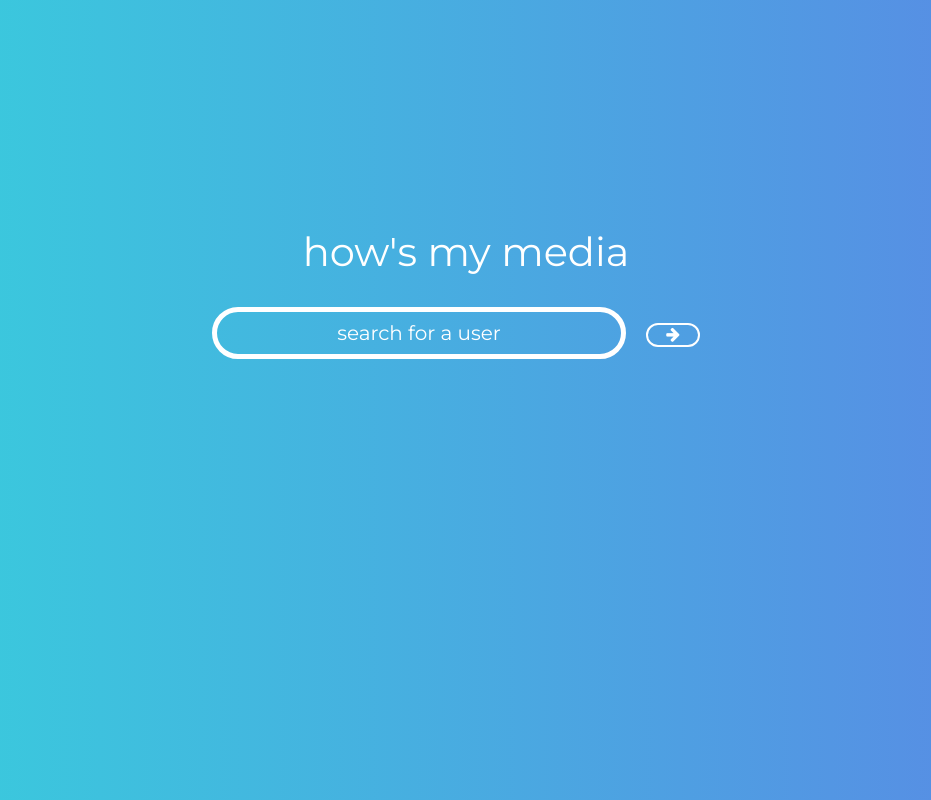
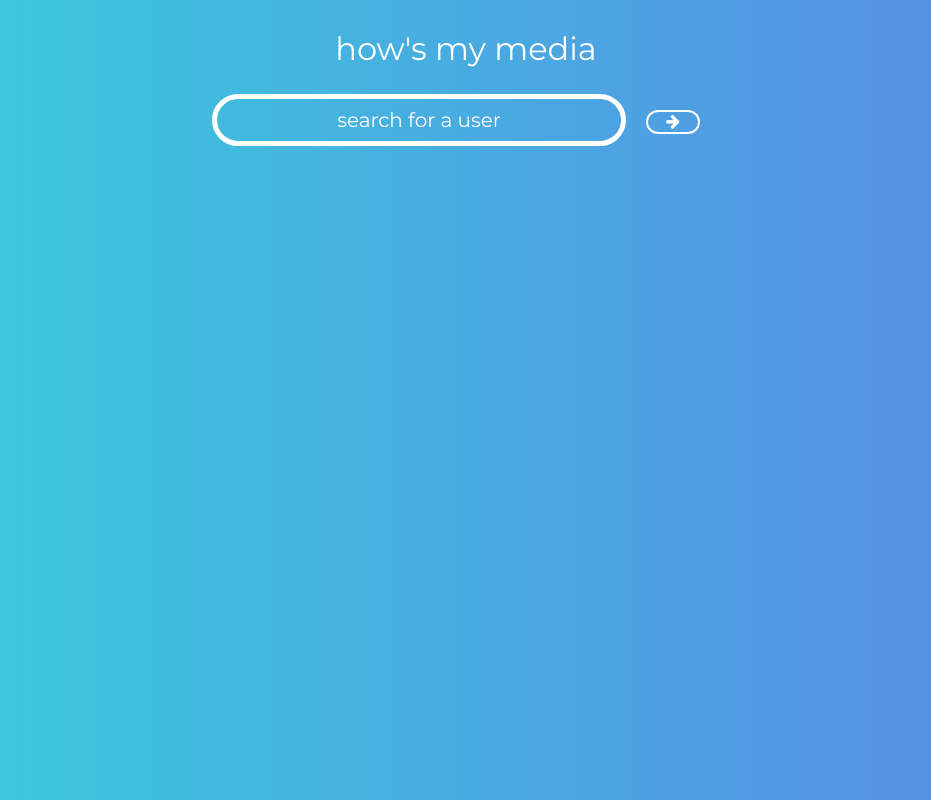
Before and after one commit to paineleffler/vision-ui, a React (Create React App) app: page / in a window 1280 px wide. Shown: the whole page, without its empty margins (174-1105 px from the left). Built offline with nearby package versions, Linux system fonts and the light colour scheme.

Commit message:
Centered Horizontally with Flexbox

```diff
--- a/src/Home.jsx
+++ b/src/Home.jsx
@@ -15,10 +15,16 @@ export default class Home extends Component {
   }
   render() {
     return (
-      <div className="center-home-content">
-        <h1 id="homeTitle">how's my media</h1>
-        <input id="homeSearch" type="text" value={this.state.searchBarText} placeholder="search for a user" onChange={this.handleChange}/>
-        <Link to={`/results/${this.state.platform}/${this.state.searchBarText}`}><i className="fa fa-arrow-right" aria-hidden="true"></i></Link>
+      <div className="flex-container">
+
+        <div><h1>how's my media</h1></div>
+
+          <div>
+          <input id="homeSearch" type="text" value={this.state.searchBarText} placeholder="search for a user" onChange={this.handleChange}/>
+          <Link to={`/results/${this.state.platform}/${this.state.searchBarText}`}><i className="fa fa-arrow-right" aria-hidden="true"></i></Link>
+          </div>
+
+
       </div>
     )
   }
--- a/src/index.css
+++ b/src/index.css
@@ -5,13 +5,6 @@
   text-align: center;
 }
 
-#homeTitle {
-  text-align: center;
-  font-weight: normal;
-  color: white;
-  font-size: 40px;
-  font-family: 'Montserrat', sans-serif;
-}
 #homeSearch, :focus {
   text-align: center;
   font-size: 20px;
@@ -23,22 +16,20 @@
   border-radius: 30px;
   width: 400px;
   height: 40px;
+
 }
 
 ::-webkit-input-placeholder{
   color: white;
 }
 
-.center-home-content {
-  height: 400px;
-  width: 800px;
-  text-align: center;
-  position: absolute;
-  top: 0;
-  right: 0;
-  bottom: 0;
-  left: 0;
-  margin: auto;
+.flex-container {
+  display: flex;
+  flex-direction: column;
+  justify-content: center;
+  align-items: center;
+  height: 100%;
+
 }
 
 .center-content {
```
